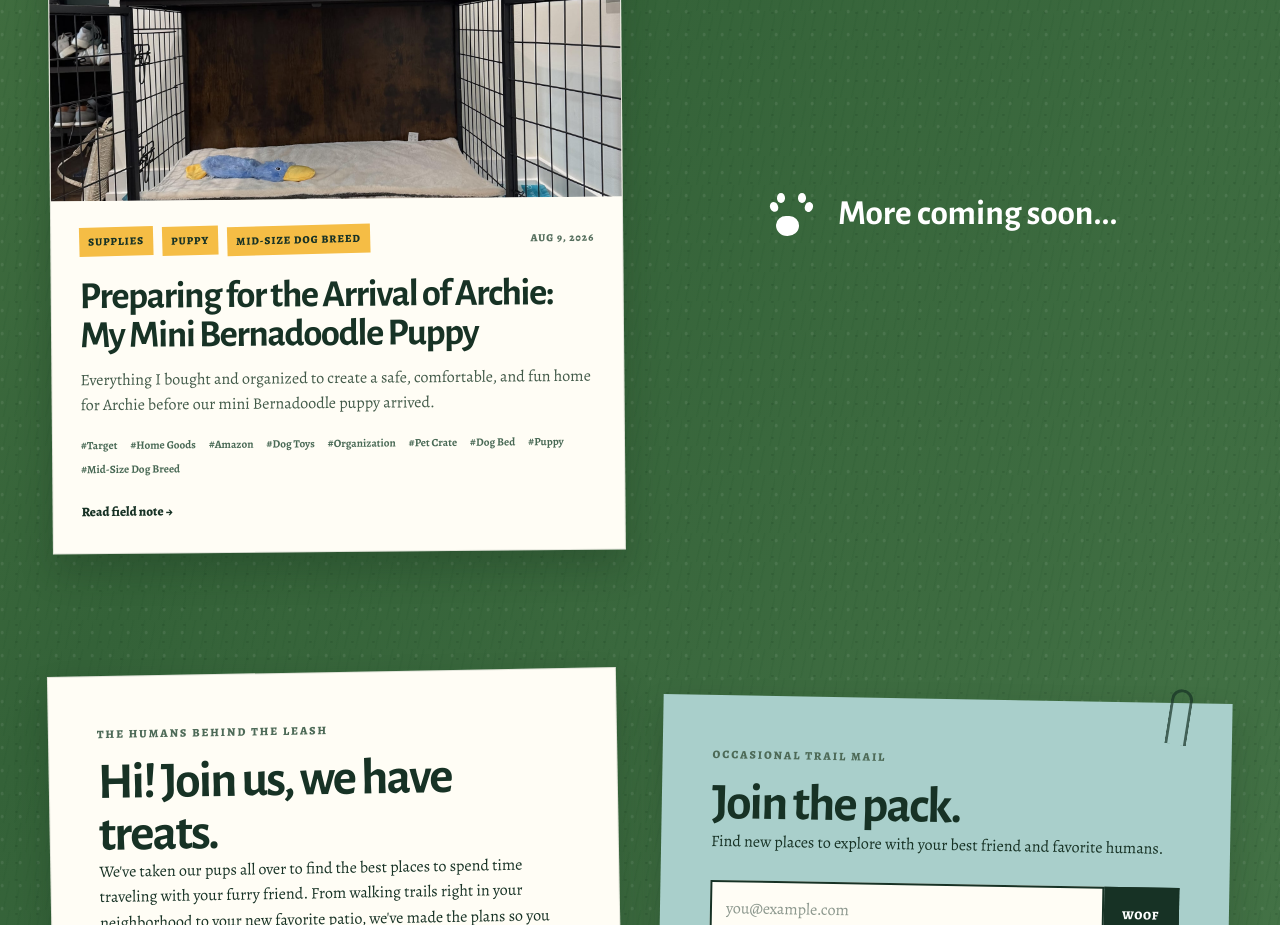
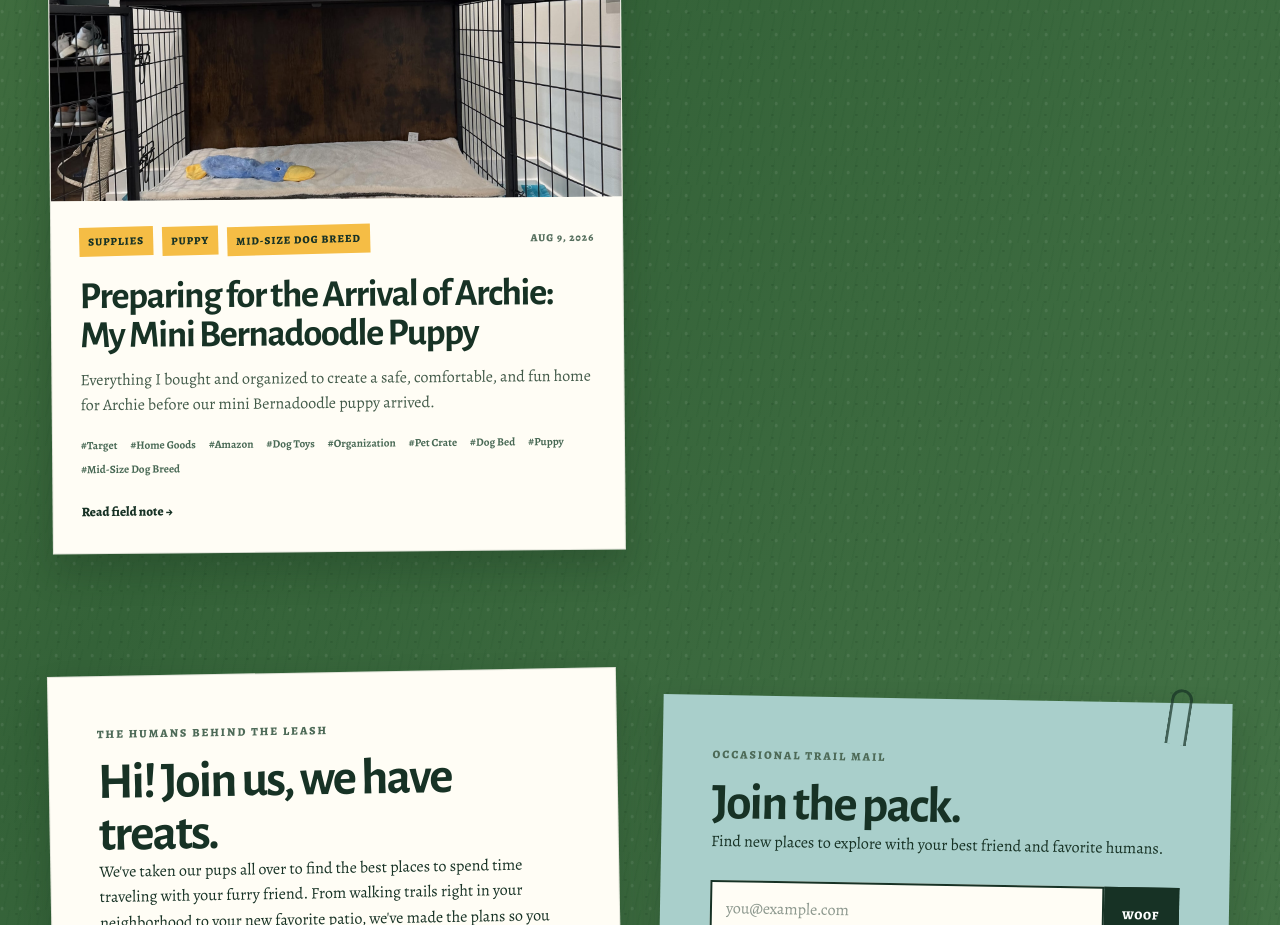
Before and after one commit to NicoleMOlson/dogactivities, a Next.js app: page / in a window 1280 px wide. Shown: the part 1120-2045 px from the top of the page. Built offline with nearby package versions, Linux system fonts and the light colour scheme; no server answers.

Commit message:
Remove coming soon paw note

```diff
--- a/app/globals.css
+++ b/app/globals.css
@@ -77,8 +77,6 @@ h1, h2, h3 { font-family: var(--font-heading), sans-serif; font-weight: 900; let
 .section-heading h2, .about-note h2, .signup-card h2 { margin: 0; font-size: clamp(2.4rem, 5vw, 4.2rem); line-height: 1; }
 .section-heading > p { max-width: 380px; line-height: 1.5; margin: 0; }
 .post-grid { display: grid; grid-template-columns: repeat(2, minmax(0, 1fr)); gap: 34px; }
-.more-coming-soon { align-items: center; align-self: center; color: white; display: flex; font: 900 clamp(1.4rem, 3vw, 2.2rem)/1.1 var(--font-heading); gap: .7em; justify-content: center; min-height: 180px; text-align: center; }
-.more-coming-soon .paw-mark { flex-basis: 1.25em; height: 1.25em; width: 1.25em; }
 .post-card { overflow: hidden; }
 .card-tilt-1 { transform: rotate(-.5deg); }
 .card-tilt-2 { transform: rotate(.65deg); }
--- a/app/page.tsx
+++ b/app/page.tsx
@@ -47,10 +47,6 @@ export default function Home() {
           {morePosts.map((post, index) => (
             <PostCard key={post.id} post={post} index={index} />
           ))}
-          <div className="more-coming-soon" aria-label="More field notes coming soon">
-            <span className="paw-mark" aria-hidden="true"><i /><i /><i /><i /></span>
-            <span>More coming soon...</span>
-          </div>
         </div>
       </section>
 
```
Also changed, not shown: 1 other file (tests, documents, lock files or other folders).
